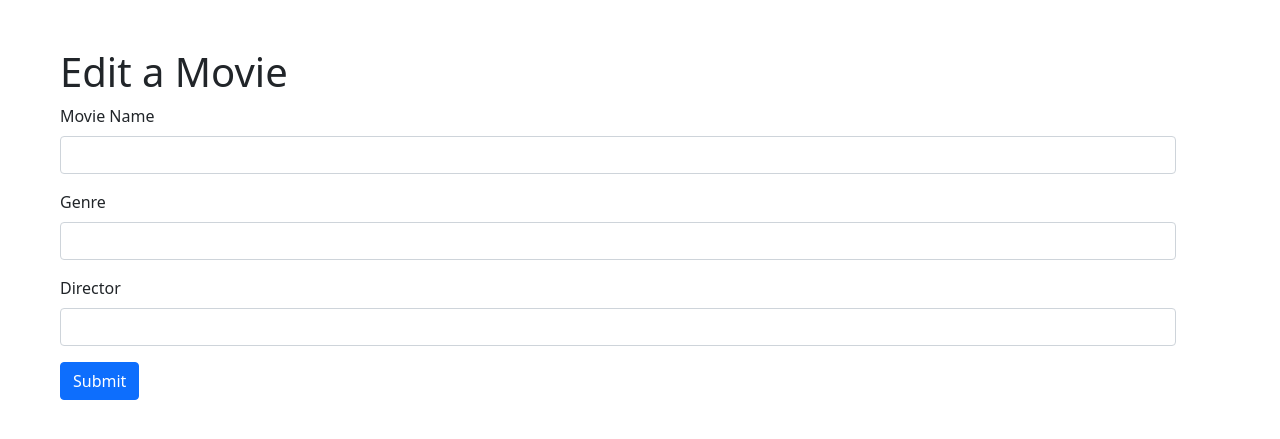
After one commit to francishgautam/pymongo, a Flask app: template templates/edit.html in a window 1280 px wide. The commit adds this page. Shown: the top 439 px of the page. Run offline with Flask 2, Linux system fonts and the light colour scheme; the template is opened without the code that fills it, so the values that code supplies are empty; parts of the project's set-up code (start-up, migrations or seed data) failed here and were passed over; some libraries are stand-ins or nearby versions.

Commit message:
Adds delete form and edit page

```diff
--- a/server.py
+++ b/server.py
@@ -17,8 +17,6 @@ if __name__ == "__main__":
 def index():
     mongoHelper = MongoHelper()
     movies = mongoHelper.getAll()
-    print("Movies In ")
-    print(movies)
 
     return render_template("index.html", moviesData=movies)
 
@@ -40,6 +38,35 @@ def create():
 
         return redirect(url_for('index'))
 
+@app.route('/delete/<id>')
+def delete(id):
+    mongoHelper = MongoHelper()
+
+    print(mongoHelper.delete(id))
+
+    return redirect(url_for('index'))
+
+@app.route('/edit/<id>', methods=["GET", "POST"])
+def edit(id):
+    if(request.method == 'GET'):
+
+        mongoHelper = MongoHelper()
+        movieData = mongoHelper.get(id)
+
+        return render_template("edit.html",movie=movieData)
+    else:
+        movieName = request.form['movieName']
+        genre = request.form['genre']
+        director = request.form['director']
+
+        mongoHelper = MongoHelper()
+
+        movieObject = {"movie_name":movieName,"genre":genre,"director":director}
+        mongoHelper.insert(movieObject)
+
+        return redirect(url_for('index'))
+
+
 
 ######################################################################################
 # import url_for
--- /dev/null
+++ b/templates/edit.html
@@ -0,0 +1,47 @@
+<!DOCTYPE html>
+<html lang="en">
+  <head>
+    <meta charset="utf-8" />
+    <meta name="viewport" content="width=device-width, initial-scale=1" />
+
+    <link
+      href="https://cdn.jsdelivr.net/npm/bootstrap@5.0.0-beta3/dist/css/bootstrap.min.css"
+      rel="stylesheet"
+      integrity="sha384-eOJMYsd53ii+scO/bJGFsiCZc+5NDVN2yr8+0RDqr0Ql0h+rP48ckxlpbzKgwra6"
+      crossorigin="anonymous"
+    />
+
+    <title>Hello, world!</title>
+  </head>
+  <body>
+    <div class="m-5 container">
+      <h1>Edit a Movie</h1>
+      <form method="POST" action="{{ url_for('create') }}">
+        <div class="mb-3">
+          <label for="movieName" class="form-label">Movie Name</label>
+          <input
+            type="text"
+            class="form-control"
+            name="movieName"
+            id="movieName"
+            value="{{movie.movie_name}}"
+          />
+        </div>
+        <div class="mb-3">
+          <label for="genre" class="form-label">Genre</label>
+          <input type="text" class="form-control" name="genre" id="genre" />
+        </div>
+        <div class="mb-3">
+          <label for="director" class="form-label">Director</label>
+          <input
+            type="text"
+            class="form-control"
+            name="director"
+            id="director"
+          />
+        </div>
+        <button type="submit" class="btn btn-primary">Submit</button>
+      </form>
+    </div>
+  </body>
+</html>
```
Also changed, not shown: helpers/MongoHelper.py (+16 -2 lines), templates/index.html (+10 -23 lines).
